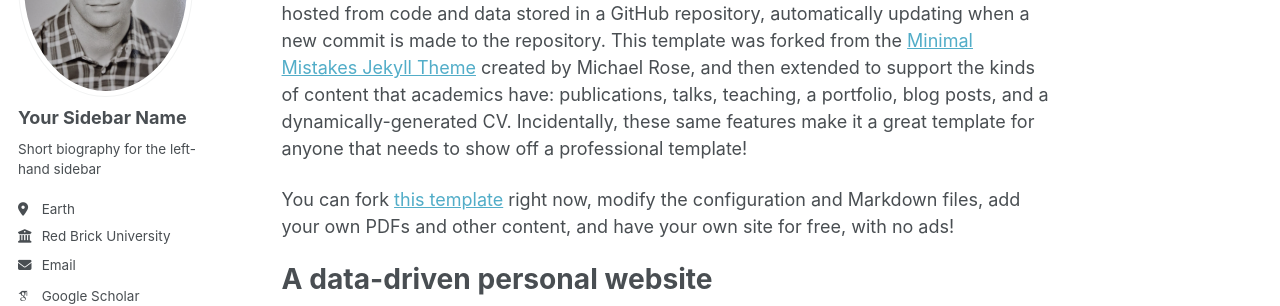
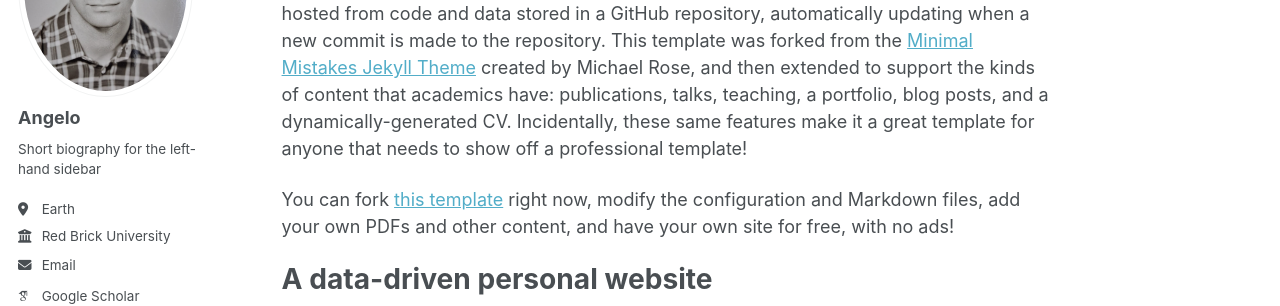
Before and after one commit to angeloalo/angeloalo.github.io, a Jekyll site: the page built from _pages/about.md, in a window 1280 px wide. Shown: the part 225-531 px from the top of the page. Built offline with Jekyll 4.4.1, drawn with Linux system fonts in a browser that asks for light colours; some web fonts are replaced; a script bundle is joined from its source files by our own code; library files that are not in the unit come from our copies.

Commit message:
Update author name in configuration file

```diff
--- a/_config.yml
+++ b/_config.yml
@@ -24,7 +24,7 @@ repository               : "academicpages/academicpages.github.io"
 author:
   # Biographic information
   avatar           : "profile.png"
-  name             : "Your Sidebar Name"
+  name             : "Angelo"
   pronouns         : # example: "she/her"
   bio              : "Short biography for the left-hand sidebar"
   location         : "Earth"
```
